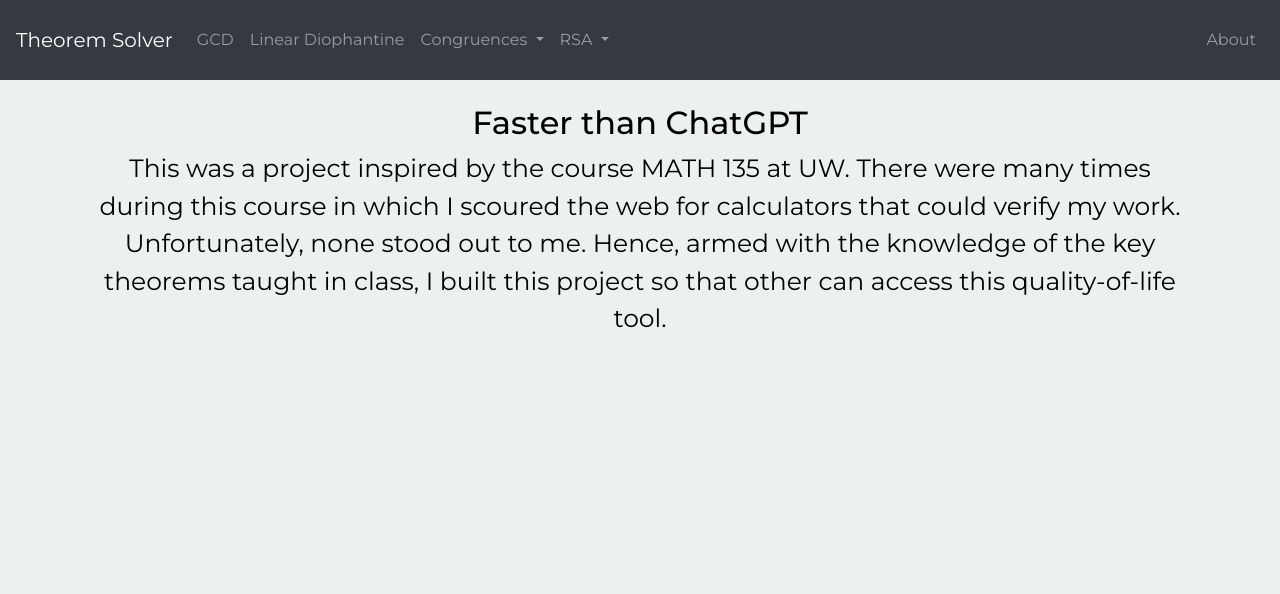
After one commit to haokai-xuan/Theorem-Solver, a Flask app: page /about in a window 1280 px wide. The commit adds this page. Shown: the top 594 px of the page. Run offline with Flask 3, Linux system fonts and the light colour scheme; some libraries are stand-ins or nearby versions.

Commit message:
about page

```diff
--- a/app.py
+++ b/app.py
@@ -90,5 +90,9 @@ def rsakey_route():
             return render_template('rsakey.html', error="Invalid input! Please enter integers.")
     return render_template('rsakey.html', result=result)
 
+@app.route('/about', methods=['GET'])
+def about_route():
+    return render_template('about.html')
+
 if __name__ == '__main__':
     app.run(debug=True)
--- /dev/null
+++ b/templates/about.html
@@ -0,0 +1,17 @@
+{% extends 'base.html' %}
+
+{% block title %}Theorem Solver - About{% endblock %}
+
+{% block content %}
+<div class="container mt-4">
+    <h2 class="text-center">Faster than ChatGPT</h2>
+    <p class="text-center">
+        This was a project inspired by the course MATH 135 at UW.
+        There were many times during this course
+        in which I scoured the web for calculators that could verify my work.
+        Unfortunately, none stood out to me.
+        Hence, armed with the knowledge of the key theorems taught in class,
+        I built this project so that other can access this quality-of-life tool.
+    </p>
+<div class="row">
+{% endblock %}
--- a/templates/base.html
+++ b/templates/base.html
@@ -63,7 +63,7 @@
               </ul>
               <ul class="navbar-nav ml-auto">
                 <li class="nav-item">
-                    <a class="nav-link" href="#">About</a>
+                    <a class="nav-link" href="{{ url_for('about_route') }}">About</a>
                 </li>
             </ul>
             </div>
```
